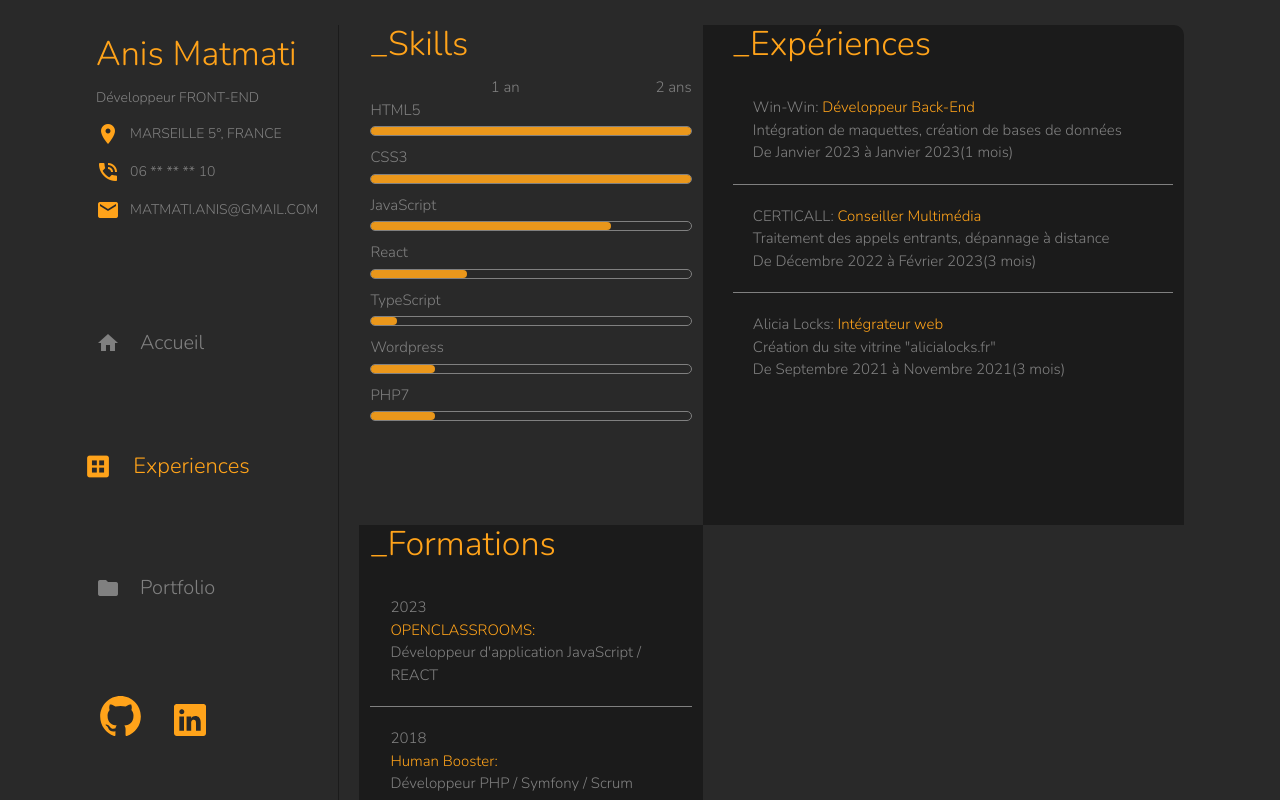
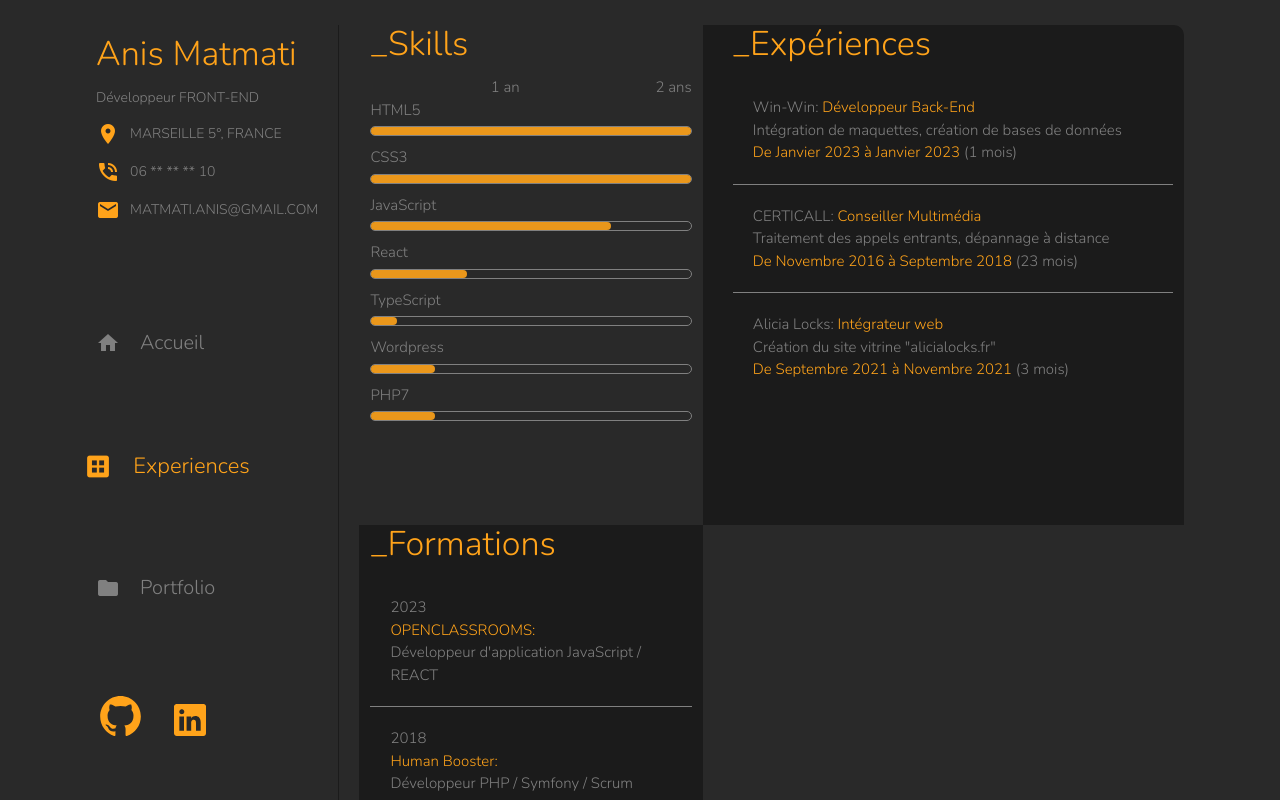
Before and after one commit to Wutzy/cv-react, a React (Create React App) app: page /knowledges in a window 1280 px wide. Shown: the top 800 px of the page. Built offline with nearby package versions, Linux system fonts and the light colour scheme.

Commit message:
CSS opacity for project card component + experience

```diff
--- a/src/components/knowledges/experiences/exp-item.css
+++ b/src/components/knowledges/experiences/exp-item.css
@@ -10,6 +10,6 @@
     border-bottom: none;
 }
 
-.job-post {
+.job-post, .date_color {
     color: #ffa31a;
 }
--- a/src/components/knowledges/experiences/exp-item.tsx
+++ b/src/components/knowledges/experiences/exp-item.tsx
@@ -13,7 +13,7 @@ const ExperienceItem: FunctionComponent<ExperienceProps> = ({experience}) => {
         <div className='exp-item'>
             <p>{experience.name_corporation}: <span className='job-post'>{experience.post_name}</span></p>
             <p>{experience.description}</p>
-            <span>De { formatDate(experience.date_entry) +' à ' +  formatDate(experience.date_release)}</span>
+            <span className='date_color'>De { formatDate(experience.date_entry) +' à ' +  formatDate(experience.date_release) + ' '}</span>
             <span>({getDuration(experience.date_release, experience.date_entry)} mois)</span>
         </div>
     );
--- a/src/components/portfolio/Project-card.css
+++ b/src/components/portfolio/Project-card.css
@@ -10,13 +10,15 @@
     height: 350px;
     transition: all .2s ease-in-out;
 }
+
 .card:hover {
     z-index: 99;
 }
+
 .card-background {
     display: block;
     position: absolute;
-    opacity: 0.2;
+    opacity: 0;
     border-radius: 10px;
     right: 0;
     top: 0;
@@ -26,9 +28,14 @@
     background-position: 50% 0;
     background-size: cover;
 }
+
+.card-background:hover {
+    opacity: 0.2;
+
+}
 .card:hover {
     cursor: pointer;
-    transform: scale(1.1);
+    transform: scale(1.05);
 }
 
 .card-title{
--- a/src/models/mocked-data/mock-experiences.ts
+++ b/src/models/mocked-data/mock-experiences.ts
@@ -17,8 +17,8 @@ export const EXPERIENCES: Experience[] = [
    name_corporation: 'CERTICALL',
    post_name: 'Conseiller Multimédia',
    description: "Traitement des appels entrants, dépannage à distance",
-   date_entry: new Date(2022, 11, 1),
-   date_release: new Date(2023, 1, 28),
+   date_entry: new Date(2016, 10, 1),
+   date_release: new Date(2018, 8, 28),
 },
 {
    id: 3,
--- a/src/pages/home/home.css
+++ b/src/pages/home/home.css
@@ -16,6 +16,7 @@
     padding: 20px;
     width:60%;
     background-color: #1b1b1b;
+    border-radius: 10px 0 0 10px;
 }
 
 .description:before {
```
